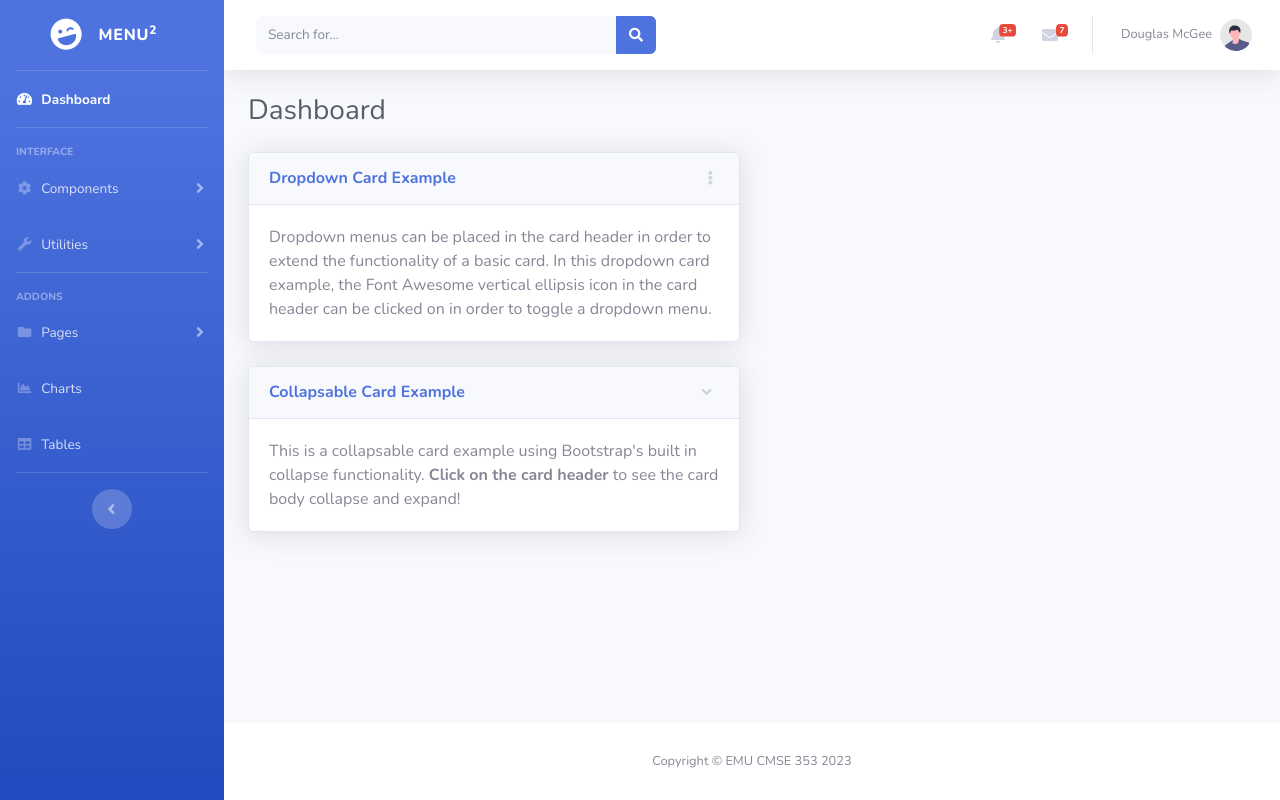
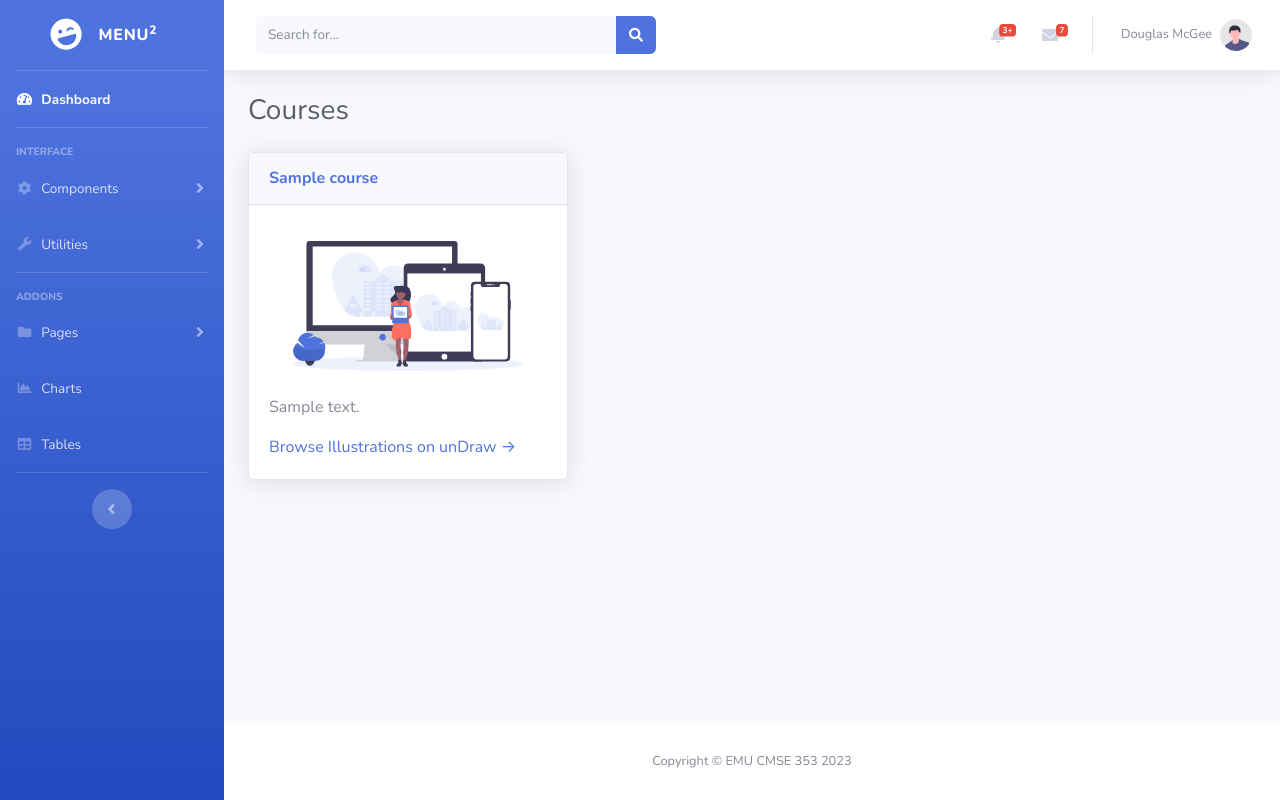
Before and after one commit to H3SAN/Learning-Mgmt-System, a PHP site: page / in a window 1280 px wide. Run offline with PHP 8.4, Linux system fonts and the light colour scheme; the visitor is signed in with stand-in values (Sample User, id 1); tables that the repository leaves empty or names only in its code hold one stand-in row (values such as "Sample post").

Commit message:
Added courses to the index

```diff
--- a/index.php
+++ b/index.php
@@ -1,5 +1,6 @@
 <?php
 session_start();
+include "connection/db_conn.php";
 
 if (isset($_SESSION['id']) && isset($_SESSION['username'])) {
     $usernmame = $_SESSION['username'];
@@ -51,57 +52,46 @@ if (isset($_SESSION['id']) && isset($_SESSION['username'])) {
 
                     <!-- Page Heading -->
                     <div class="d-sm-flex align-items-center justify-content-between mb-4">
-                        <h1 class="h3 mb-0 text-gray-800">Dashboard</h1>
+                        <h1 class="h3 mb-0 text-gray-800">Courses</h1>
                     </div>
                     <!-- Content Row -->
                     <div class="row">
-                        <div class="col-lg-6">
-                        <!-- Dropdown Card Example -->
-                        <div class="card shadow mb-4">
-                            <!-- Card Header - Dropdown -->
-                            <div
-                                class="card-header py-3 d-flex flex-row align-items-center justify-content-between">
-                                <h6 class="m-0 font-weight-bold text-primary">Dropdown Card Example</h6>
-                                <div class="dropdown no-arrow">
-                                    <a class="dropdown-toggle" href="#" role="button" id="dropdownMenuLink"
-                                        data-toggle="dropdown" aria-haspopup="true" aria-expanded="false">
-                                        <i class="fas fa-ellipsis-v fa-sm fa-fw text-gray-400"></i>
-                                    </a>
-                                    <div class="dropdown-menu dropdown-menu-right shadow animated--fade-in"
-                                        aria-labelledby="dropdownMenuLink">
-                                        <div class="dropdown-header">Dropdown Header:</div>
-                                        <a class="dropdown-item" href="#">Action</a>
-                                        <a class="dropdown-item" href="#">Another action</a>
-                                        <div class="dropdown-divider"></div>
-                                        <a class="dropdown-item" href="#">Something else here</a>
+                            <?php
+                            $main_id = $_SESSION['id'];
+                            $sql = "SELECT * FROM student_courses WHERE std_id = '$main_id'";
+                            $result = mysqli_query($conn, $sql);
+                            if (mysqli_num_rows($result) !== 0) {
+                                while ($row = mysqli_fetch_assoc($result)){
+                                    // To get the information on the course
+                                    $course_id = $row["course_id"];
+                                    $sql1 = "SELECT * FROM courses WHERE id = '$course_id'";
+                                    $result1 = mysqli_query($conn, $sql1);
+                                    $row1 = mysqli_fetch_assoc($result1);
+                                    $cname = $row1["gr_name"];
+                                    $desc = $row1["description"];
+                                    ?>
+                            <!-- Courses div -->
+                        <div class="col-lg-4">
+                            <div class="card shadow mb-4">
+                                <div class="card-header py-3">
+                                    <h6 class="m-0 font-weight-bold text-primary"><?php echo $cname;?></h6>
+                                </div>
+                                <div class="card-body">
+                                    <div class="text-center">
+                                        <img class="img-fluid px-3 px-sm-4 mt-3 mb-4" style="width: 25rem;"
+                                            src="img/undraw_posting_photo.svg" alt="...">
                                     </div>
-                                </div>
-                            </div>
-                            <!-- Card Body -->
-                            <div class="card-body">
-                                Dropdown menus can be placed in the card header in order to extend the functionality
-                                of a basic card. In this dropdown card example, the Font Awesome vertical ellipsis
-                                icon in the card header can be clicked on in order to toggle a dropdown menu.
-                            </div>
-                        </div>
-
-                        <!-- Collapsable Card Example -->
-                        <div class="card shadow mb-4">
-                            <!-- Card Header - Accordion -->
-                            <a href="#collapseCardExample" class="d-block card-header py-3" data-toggle="collapse"
-                                role="button" aria-expanded="true" aria-controls="collapseCardExample">
-                                <h6 class="m-0 font-weight-bold text-primary">Collapsable Card Example</h6>
-                            </a>
-                            <!-- Card Content - Collapse -->
-                            <div class="collapse show" id="collapseCardExample">
-                                <div class="card-body">
-                                    This is a collapsable card example using Bootstrap's built in collapse
-                                    functionality. <strong>Click on the card header</strong> to see the card body
-                                    collapse and expand!
+                                    <p><?php echo $desc ?></p>
+                                    <a target="_blank" rel="nofollow" href="https://undraw.co/">Browse Illustrations on
+                                        unDraw &rarr;</a>
                                 </div>
                             </div>
                         </div>
-                        </div>
+                            <!-- Courses div end -->
+                            <?php
+                                }
+                            }
+                            ?>
                     </div>
                 </div>
                 <!-- End Page Contents -->
```
Also changed, not shown: PRO_UPGRADE.txt (+17 -34 lines).
